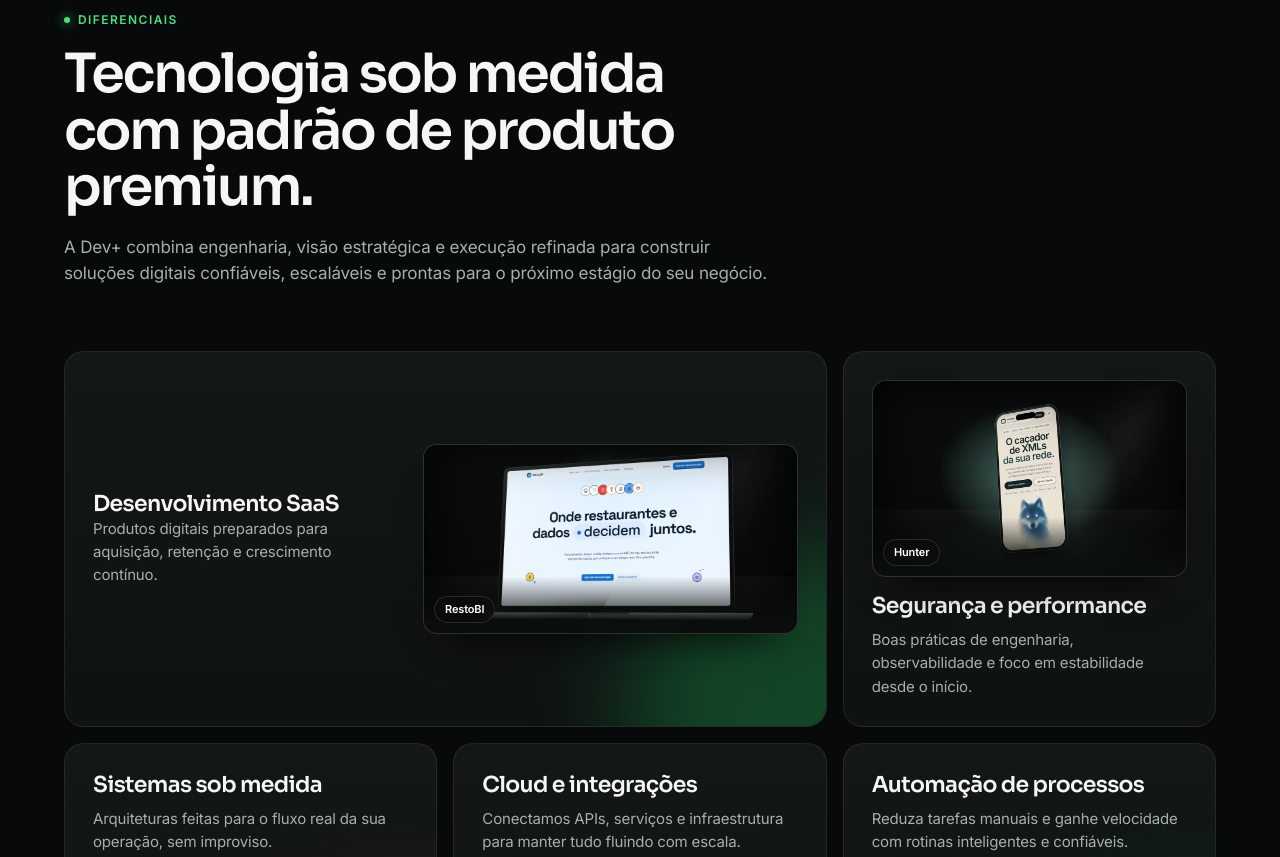
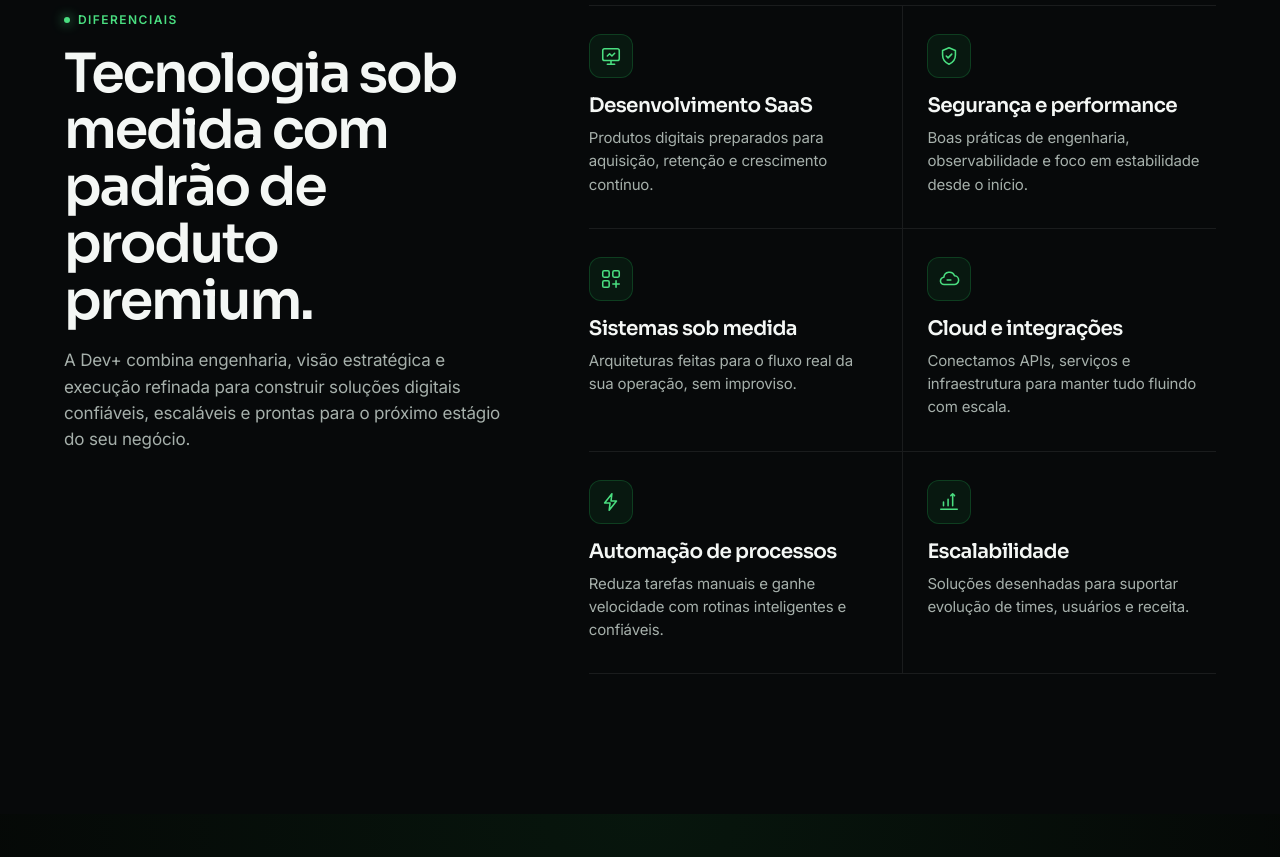
Before and after one commit to BereuXdp/Lp-DEV-, a plain HTML site: page index.html in a window 1280 px wide. Shown: the part 1440-2297 px from the top of the page. Drawn offline with Linux system fonts and the light colour scheme.

Commit message:
Diferenciais: lista com ícones no lugar dos cards com fotos repetidas
Co-Authored-By: Claude Opus 5.5 <noreply@anthropic.com>

```diff
--- a/index.html
+++ b/index.html
@@ -218,56 +218,41 @@
       </div>
     </section>
 
-    <!-- DIFERENCIAIS: bento (Huly MetaBrain) -->
+    <!-- DIFERENCIAIS: lista editorial, sem fotos (os produtos aparecem em Soluções e Projetos) -->
     <section class="section section--dark" id="diferenciais">
-      <div class="container">
-        <header class="section-head reveal">
+      <div class="container diffs">
+        <header class="section-head diffs__head reveal">
           <span class="eyebrow">Diferenciais</span>
           <h2>Tecnologia sob medida com padrão de produto premium.</h2>
           <p>A Dev+ combina engenharia, visão estratégica e execução refinada para construir soluções digitais confiáveis, escaláveis e prontas para o próximo estágio do seu negócio.</p>
         </header>
 
-        <div class="bento">
-          <article class="bento__card bento__card--wide reveal glow-green" data-aos="left">
-            <div class="bento__text">
-              <h3>Desenvolvimento SaaS</h3>
-              <p>Produtos digitais preparados para aquisição, retenção e crescimento contínuo.</p>
-            </div>
-            <figure class="bento__shot"><img src="assets/solucoes/saas-painel.webp" alt="Notebook exibindo o site do RestoBI" loading="lazy"><figcaption>RestoBI</figcaption></figure>
-          </article>
-
-          <article class="bento__card bento__card--stat reveal" data-aos="zoom">
-            <figure class="bento__shot"><img src="assets/solucoes/performance.webp" alt="Celular exibindo o site do Hunter" loading="lazy"><figcaption>Hunter</figcaption></figure>
-            <h3>Segurança e performance</h3>
-            <p>Boas práticas de engenharia, observabilidade e foco em estabilidade desde o início.</p>
-          </article>
-
-          <article class="bento__card reveal glow-amber" data-aos="spin-left">
-            <h3>Sistemas sob medida</h3>
-            <p>Arquiteturas feitas para o fluxo real da sua operação, sem improviso.</p>
-            <figure class="bento__shot"><img src="assets/solucoes/sistemas.webp" alt="Tablet exibindo o site do Opiina" loading="lazy"><figcaption>Opiina</figcaption></figure>
-          </article>
-
-          <article class="bento__card reveal" data-aos="zoom-down">
-            <h3>Cloud e integrações</h3>
-            <p>Conectamos APIs, serviços e infraestrutura para manter tudo fluindo com escala.</p>
-            <figure class="bento__shot"><img src="assets/solucoes/integracoes-whatsapp.webp" alt="Celular exibindo o site do TALIS" loading="lazy"><figcaption>TALIS</figcaption></figure>
-          </article>
-
-          <article class="bento__card reveal glow-green" data-aos="spin-right">
-            <h3>Automação de processos</h3>
-            <p>Reduza tarefas manuais e ganhe velocidade com rotinas inteligentes e confiáveis.</p>
-            <figure class="bento__shot"><img src="assets/solucoes/automacao.webp" alt="Notebook exibindo o site do TALIS, agente de IA no WhatsApp" loading="lazy"><figcaption>TALIS</figcaption></figure>
-          </article>
-
-          <article class="bento__card bento__card--wide reveal glow-blue" data-aos="right">
-            <div class="bento__text">
-              <h3>Escalabilidade</h3>
-              <p>Soluções desenhadas para suportar evolução de times, usuários e receita.</p>
-            </div>
-            <figure class="bento__shot"><img src="assets/solucoes/escalabilidade.webp" alt="Notebook e celular exibindo o site do Muito Mais" loading="lazy"><figcaption>Muito Mais</figcaption></figure>
-          </article>
-        </div>
+        <ul class="diffs__list">
+          <li class="diff reveal">
+            <span class="diff__icon" aria-hidden="true"><svg viewBox="0 0 24 24"><rect x="3" y="4" width="18" height="13" rx="2"/><path d="M8 21h8M12 17v4"/><path d="m8 12 2.5-2.5L13 12l3-3"/></svg></span>
+            <div><h3>Desenvolvimento SaaS</h3><p>Produtos digitais preparados para aquisição, retenção e crescimento contínuo.</p></div>
+          </li>
+          <li class="diff reveal">
+            <span class="diff__icon" aria-hidden="true"><svg viewBox="0 0 24 24"><path d="M12 3 5 6v5c0 4.5 3 8.3 7 10 4-1.7 7-5.5 7-10V6l-7-3z"/><path d="m9 12 2 2 4-4"/></svg></span>
+            <div><h3>Segurança e performance</h3><p>Boas práticas de engenharia, observabilidade e foco em estabilidade desde o início.</p></div>
+          </li>
+          <li class="diff reveal">
+            <span class="diff__icon" aria-hidden="true"><svg viewBox="0 0 24 24"><rect x="3" y="3" width="7" height="7" rx="1.5"/><rect x="14" y="3" width="7" height="7" rx="1.5"/><rect x="3" y="14" width="7" height="7" rx="1.5"/><path d="M17.5 14v7M14 17.5h7"/></svg></span>
+            <div><h3>Sistemas sob medida</h3><p>Arquiteturas feitas para o fluxo real da sua operação, sem improviso.</p></div>
+          </li>
+          <li class="diff reveal">
+            <span class="diff__icon" aria-hidden="true"><svg viewBox="0 0 24 24"><path d="M7 18a4 4 0 0 1-.6-8A6 6 0 0 1 18 8.5a4.5 4.5 0 0 1-.5 9.5H7z"/><path d="M10 13h4"/></svg></span>
+            <div><h3>Cloud e integrações</h3><p>Conectamos APIs, serviços e infraestrutura para manter tudo fluindo com escala.</p></div>
+          </li>
+          <li class="diff reveal">
+            <span class="diff__icon" aria-hidden="true"><svg viewBox="0 0 24 24"><path d="M13 3 5 13h6l-1 8 8-10h-6l1-8z"/></svg></span>
+            <div><h3>Automação de processos</h3><p>Reduza tarefas manuais e ganhe velocidade com rotinas inteligentes e confiáveis.</p></div>
+          </li>
+          <li class="diff reveal">
+            <span class="diff__icon" aria-hidden="true"><svg viewBox="0 0 24 24"><path d="M3 20h18"/><path d="M6 16v-4M11 16V9M16 16V5"/><path d="m14 5 2-2 2 2"/></svg></span>
+            <div><h3>Escalabilidade</h3><p>Soluções desenhadas para suportar evolução de times, usuários e receita.</p></div>
+          </li>
+        </ul>
       </div>
     </section>
 
--- a/styles.css
+++ b/styles.css
@@ -526,64 +526,40 @@ p { margin: 0; }
 .section--light .section-head p { color: var(--ink-2); }
 
 /* =========================================================
-   Bento — Huly MetaBrain
+   Diferenciais — lista editorial, sem fotos
    ========================================================= */
-.bento { display: grid; grid-template-columns: repeat(3, 1fr); gap: 16px; }
-.bento__card {
-  position: relative; overflow: hidden; isolation: isolate;
-  padding: 28px; border-radius: var(--r-card);
-  background: linear-gradient(180deg, var(--card-2), var(--card));
-  border: 1px solid var(--edge);
-  display: flex; flex-direction: column; gap: 10px; min-height: 260px;
-  transition: border-color .3s, transform .4s var(--ease-out);
+.diffs { display: grid; grid-template-columns: minmax(0, 5fr) minmax(0, 7fr); gap: clamp(40px, 6vw, 96px); align-items: start; }
+.diffs__head { margin-bottom: 0; position: sticky; top: 120px; }
+.diffs__list { list-style: none; margin: 0; padding: 0; display: grid; grid-template-columns: 1fr 1fr; border-top: 1px solid var(--edge); }
+.diff {
+  position: relative; display: flex; flex-direction: column; gap: 16px;
+  padding: 28px 24px 32px 0; border-bottom: 1px solid var(--edge);
 }
-.bento__card:hover { border-color: var(--edge-strong); transform: translateY(-4px); }
-.bento__card h3 { font-size: 22px; line-height: 1.15; }
-.bento__card p { font-size: 15px; color: var(--text-2); max-width: 36ch; }
-.bento__card--wide { grid-column: span 2; flex-direction: row; align-items: center; gap: 32px; }
-.bento__card--wide .bento__text { flex: 1; }
-.bento__card--stat { align-items: flex-start; }
-
-/* Glows bleeding from a corner */
-.bento__card::before {
-  content: ""; position: absolute; z-index: -1; width: 340px; height: 340px; border-radius: 50%;
-  right: -140px; bottom: -160px; opacity: 0; filter: blur(50px); transition: opacity .5s;
+.diff:nth-child(even) { padding-left: 24px; padding-right: 0; border-left: 1px solid var(--edge); }
+.diff::after {
+  content: ""; position: absolute; left: 0; top: -1px; height: 1px; width: 0;
+  background: var(--green-grad); transition: width .6s var(--ease-out);
 }
-.glow-green::before { background: rgba(34,197,94,.35); opacity: .8; }
-.glow-amber::before { background: rgba(255,154,92,.28); opacity: .8; }
-.glow-blue::before  { background: rgba(91,141,239,.28); opacity: .8; }
-.bento__card:hover::before { opacity: 1; }
-
-/* Product screenshots inside the bento cards */
-.bento__shot {
-  position: relative; margin: auto 0 0; border-radius: 14px; overflow: hidden;
-  border: 1px solid var(--edge-strong); background: #0b0f0d; aspect-ratio: 16 / 10;
-  box-shadow: 0 24px 40px -24px rgba(0,0,0,.9);
+.diff:nth-child(even)::after { left: 24px; }
+.diff:hover::after { width: 48px; }
+.diff__icon {
+  display: grid; place-items: center; width: 44px; height: 44px; border-radius: 12px;
+  background: rgba(34,197,94,.08); border: 1px solid rgba(34,197,94,.22); color: #4ade80;
+  transition: background .3s, border-color .3s;
 }
-.bento__card--wide .bento__shot { flex: 1.25; margin: 0; aspect-ratio: auto; height: 190px; }
-.bento__card--stat .bento__shot { margin: 0 0 6px; }
-.bento__shot img {
-  display: block; width: 100%; height: 100%; object-fit: cover; object-position: center;
-  transition: transform 1s var(--ease-out);
-  -webkit-mask-image: linear-gradient(180deg, #000 70%, transparent);
-  mask-image: linear-gradient(180deg, #000 70%, transparent);
-}
-.bento__card:hover .bento__shot img { transform: scale(1.06); }
-.bento__shot figcaption {
-  position: absolute; left: 10px; bottom: 10px; padding: 4px 10px; border-radius: 99px;
-  font-size: 11px; font-weight: 600; color: #fff;
-  background: rgba(10,13,12,.7); border: 1px solid rgba(255,255,255,.12);
-  backdrop-filter: blur(6px); -webkit-backdrop-filter: blur(6px);
-}
+.diff:hover .diff__icon { background: rgba(34,197,94,.14); border-color: rgba(34,197,94,.4); }
+.diff__icon svg { width: 22px; height: 22px; fill: none; stroke: currentColor; stroke-width: 1.7; stroke-linecap: round; stroke-linejoin: round; }
+.diff h3 { font-size: 20px; line-height: 1.2; }
+.diff p { margin-top: 8px; font-size: 15px; color: var(--text-2); max-width: 34ch; }
 
 @media (max-width: 960px) {
-  .bento { grid-template-columns: 1fr 1fr; }
-  .bento__card--wide { grid-column: span 2; }
+  .diffs { grid-template-columns: 1fr; }
+  .diffs__head { position: static; }
 }
-@media (max-width: 640px) {
-  .bento { grid-template-columns: 1fr; }
-  .bento__card--wide { grid-column: auto; flex-direction: column; align-items: stretch; gap: 20px; }
-  .bento__card { min-height: 0; padding: 24px; }
+@media (max-width: 560px) {
+  .diffs__list { grid-template-columns: 1fr; }
+  .diff, .diff:nth-child(even) { padding: 24px 0; border-left: 0; }
+  .diff:nth-child(even)::after { left: 0; }
 }
 
 /* =========================================================
@@ -921,10 +897,6 @@ p { margin: 0; }
   .project { width: 78vw; }
 }
 
-/* Mobile: wide bento cards stack, so the product shot gets its normal 16:10 frame */
-@media (max-width: 640px) {
-  .bento__card--wide .bento__shot { flex: none; height: auto; aspect-ratio: 16 / 10; }
-}
 
 
 /* =========================================================
```
